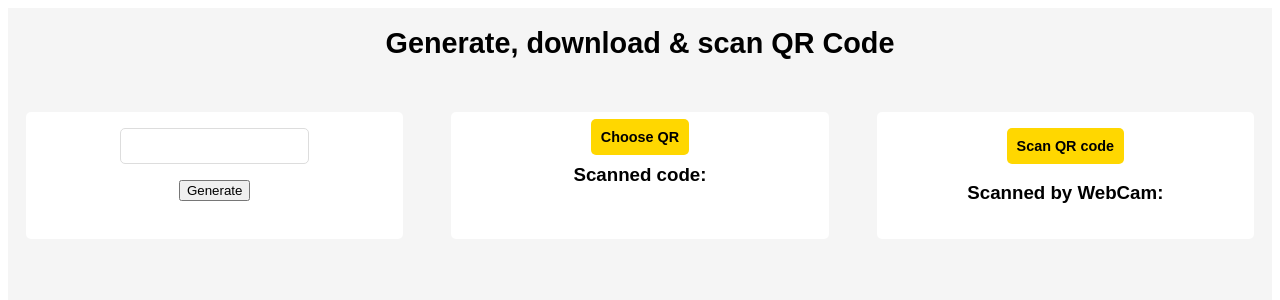
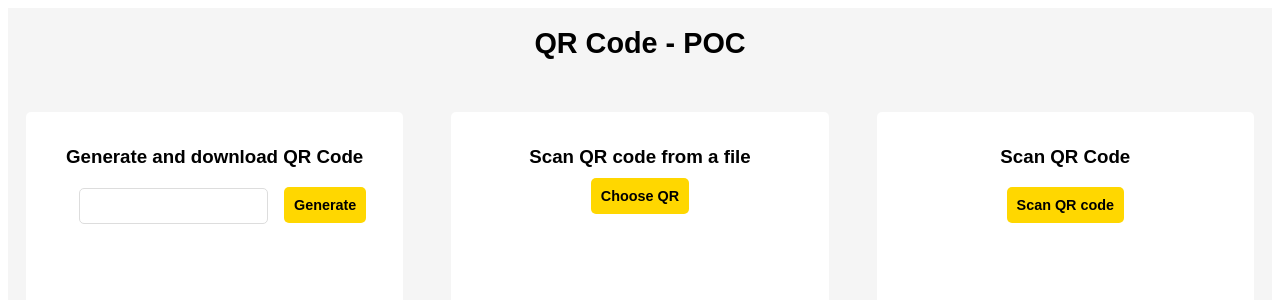
Before and after one commit to mayafelipe/QRCode-reader, a React (Create React App) app: page / in a window 1280 px wide. Shown: the top 300 px of the page. Built offline with nearby package versions, Linux system fonts and the light colour scheme.

Commit message:
Add info data to QR and mock

```diff
--- a/src/App.tsx
+++ b/src/App.tsx
@@ -1,17 +1,17 @@
 import React, { useState } from 'react';
 import './styles.css';
-import Input from '../src/components/input';
+import Input from './components/generateQR';
 import ReaderQR from './components/readerQR';
 import { Grid } from './styles/style';
 
-export default function App() {
+export default function App(): JSX.Element {
   const [text, setText] = useState('');
   const [imageUrl, setImageUrl] = useState('');
   const [scanResultFile, setScanResultFile] = useState('');
   const [scanResultWebCam, setScanResultWebCam] = useState('');
   return (
     <Grid className="App">
-      <h1>Generate, download & scan QR Code</h1>
+      <h1>QR Code - POC</h1>
       <Input setText={setText} text={text} imageUrl={imageUrl} setImageUrl={setImageUrl} />
       <ReaderQR
         scanResultFile={scanResultFile}
--- a/src/components/input.tsx
+++ b/src/components/generateQR.tsx
@@ -1,15 +1,15 @@
-import React, { FC, Dispatch, KeyboardEvent, FormEvent } from 'react';
+import React, { FC, Dispatch, FormEvent, SetStateAction } from 'react';
 import QRCode from 'qrcode';
 import { ContainerForm } from '../styles/style';
 
 interface InputProps {
   text: string;
   imageUrl: string;
-  setText: Dispatch<React.SetStateAction<string>>;
-  setImageUrl: Dispatch<React.SetStateAction<string>>;
+  setText: Dispatch<SetStateAction<string>>;
+  setImageUrl: Dispatch<SetStateAction<string>>;
 }
 
-const Input: FC<InputProps> = ({ text, setText, imageUrl, setImageUrl }) => {
+const GenerateQR: FC<InputProps> = ({ text, setText, imageUrl, setImageUrl }): JSX.Element => {
   const generateQrCode = async (e: FormEvent) => {
     e.preventDefault();
     if (!text) {
@@ -25,6 +25,7 @@ const Input: FC<InputProps> = ({ text, setText, imageUrl, setImageUrl }) => {
   };
   return (
     <ContainerForm className="form" onSubmit={generateQrCode}>
+      <h3>Generate and download QR Code</h3>
       <input
         type="text"
         onChange={(e: React.ChangeEvent<HTMLInputElement>) => setText(e.target.value)}
@@ -40,4 +41,4 @@ const Input: FC<InputProps> = ({ text, setText, imageUrl, setImageUrl }) => {
   );
 };
 
-export default Input;
+export default GenerateQR;
--- /dev/null
+++ b/src/components/infoData.tsx
@@ -0,0 +1,22 @@
+import React, { FC } from 'react';
+import { ContainerList } from '../styles/style';
+
+export interface infoDataProps {
+  Id: string;
+  Product: string;
+  Sku: string;
+  Price: string;
+}
+
+const InfoData: FC<infoDataProps> = ({ Id, Product, Sku, Price }): JSX.Element => {
+  return (
+    <ContainerList>
+      <span>ID: {Id}</span>
+      <span>Product: {Product}</span>
+      <span>SKU: {Sku}</span>
+      <span>Price: {Price}</span>
+    </ContainerList>
+  );
+};
+
+export default InfoData;
--- a/src/components/readerQR.tsx
+++ b/src/components/readerQR.tsx
@@ -1,13 +1,15 @@
-import React, { FC, useRef, Dispatch, ChangeEvent, useState } from 'react';
+import React, { FC, useRef, Dispatch, ChangeEvent, useState, SetStateAction } from 'react';
 import QrReader from 'react-qr-reader';
 import QrScanner from 'qr-scanner';
 import { Container } from '../styles/style';
+import InfoData, { infoDataProps } from './infoData';
+import { productsMock } from '../mock/mock';
 
 interface ReaderQRProps {
   scanResultFile: string;
-  setScanResultFile: Dispatch<React.SetStateAction<string>>;
+  setScanResultFile: Dispatch<SetStateAction<string>>;
   scanResultWebCam: string;
-  setScanResultWebCam: Dispatch<React.SetStateAction<string>>;
+  setScanResultWebCam: Dispatch<SetStateAction<string>>;
 }
 
 const ReaderQR: FC<ReaderQRProps> = ({
@@ -15,9 +17,15 @@ const ReaderQR: FC<ReaderQRProps> = ({
   setScanResultFile,
   scanResultWebCam,
   setScanResultWebCam,
-}) => {
+}): JSX.Element => {
   const fileRef = useRef<HTMLInputElement>(null);
   const [activeQRreader, setActiveQRreader] = useState<boolean>(false);
+  const [data, setData] = useState<infoDataProps>();
+
+  const getProductById = (byId: string) => {
+    const response = productsMock.find(({ Id }) => Id === byId);
+    setData(response);
+  };
 
   const handleChangeScanFile = async (e: ChangeEvent<HTMLInputElement>) => {
     e.preventDefault();
@@ -26,21 +34,28 @@ const ReaderQR: FC<ReaderQRProps> = ({
       const result = await QrScanner.scanImage(file);
       setScanResultFile(result);
       console.log(result);
+      getProductById(result);
+      setScanResultWebCam('');
     }
   };
 
   const handleScanWebCam = (result: string | null) => {
     if (result) {
       setScanResultWebCam(result);
+      getProductById(result);
       setActiveQRreader(false);
+      setScanResultFile('');
     }
   };
-  const handleErrorWebCam = (error: string | null) => {
-    console.log(error);
-  };
+  const handleErrorWebCam = (error: string | null) => console.log(error);
+
+  const InfoDataComponent: JSX.Element | undefined = data && (
+    <InfoData Id={data.Id} Product={data.Product} Sku={data.Sku} Price={data.Price} />
+  );
   return (
     <>
       <Container className="file">
+        <h3>Scan QR code from a file</h3>
         <label className="file-upload">
           Choose QR
           <input
@@ -50,14 +65,25 @@ const ReaderQR: FC<ReaderQRProps> = ({
             accept="image/png, image/jgp, image/jpge"
           />
         </label>
-        <h3>Scanned code: {scanResultFile}</h3>
+        {scanResultFile && (
+          <>
+            <h3>Scanned code: {scanResultFile}</h3>
+            {data ? InfoDataComponent : <span>No data</span>}
+          </>
+        )}
       </Container>
       <Container className="cam">
+        <h3>Scan QR Code</h3>
         <button onClick={() => setActiveQRreader(true)}>Scan QR code</button>
         {activeQRreader && (
           <QrReader delay={300} onError={handleErrorWebCam} onScan={handleScanWebCam} />
         )}
-        <h3>Scanned by WebCam: {scanResultWebCam}</h3>
+        {scanResultWebCam && (
+          <>
+            <h3>Scanned by WebCam: {scanResultWebCam}</h3>
+            {data ? InfoDataComponent : <span>No data</span>}
+          </>
+        )}
       </Container>
     </>
   );
--- /dev/null
+++ b/src/mock/mock.ts
@@ -0,0 +1,32 @@
+export const productsMock = [
+  {
+    Id: '1',
+    Product: 'ELO All-In-One POS',
+    Sku: 'DFE34',
+    Price: '$120',
+  },
+  {
+    Id: '2',
+    Product: 'Keyring Tag Yellow Series',
+    Sku: 'KKL87',
+    Price: '$200',
+  },
+  {
+    Id: '3',
+    Product: 'Hang Tags White Series',
+    Sku: 'LOO98',
+    Price: '$320',
+  },
+  {
+    Id: '4',
+    Product: 'Finger Print Reader',
+    Sku: 'SAD45',
+    Price: '$20',
+  },
+  {
+    Id: '1234',
+    Product: 'Tablet',
+    Sku: 'GH123',
+    Price: '$420',
+  },
+];
--- a/src/styles/style.ts
+++ b/src/styles/style.ts
@@ -35,8 +35,24 @@ export const Grid = styled.div<GridProps>`
     margin: 1rem;
   }
   .cam > section {
-    margin: auto;
+    margin: 1rem auto 0;
     width: 50%;
+  }
+  button,
+  .file-upload {
+    font-weight: bold;
+    padding: 10px;
+    outline: none;
+    font-size: 0.9rem;
+    border: none;
+    border-radius: 5px;
+    background-color: #ffd700;
+    cursor: pointer;
+    transition: opacity 0.2s ease-in;
+  }
+  button:hover,
+  .file-upload:hover {
+    opacity: 0.8;
   }
 
   @media ${device.tablet} {
@@ -53,34 +69,26 @@ interface ContainerProps {}
 
 export const Container = styled.div<ContainerProps>`
   margin: auto;
-  button,
-  .file-upload {
-    font-weight: bold;
-    padding: 10px;
-    outline: none;
-    font-size: 0.9rem;
-    border: none;
-    border-radius: 5px;
-    background-color: #ffd700;
-    cursor: pointer;
-    transition: opacity 0.2s ease-in;
-  }
-  button:hover,
-  .file-upload:hover {
-    opacity: 0.8;
-  }
+  height: 19rem;
   input[type='file'] {
     display: none;
   }
 `;
-export const ContainerForm = styled.div<ContainerProps>`
+export const ContainerForm = styled.form<ContainerProps>`
   input[type='Text'] {
     height: 1.5rem;
     border: 1px solid #ddd;
     border-radius: 5px;
     outline: none;
     padding: 5px;
-    display: block;
-    margin: 0 auto 1rem;
+    margin: 0 1rem 0 1rem;
   }
 `;
+export const ContainerList = styled.div`
+  span {
+    display: block;
+    text-align: left;
+    margin-left: 1rem;
+    line-height: 1.5;
+  }
+`;
```
Also changed, not shown: .codesandbox/workspace.json (deleted), 1 other file (tests, documents, lock files or other folders).
